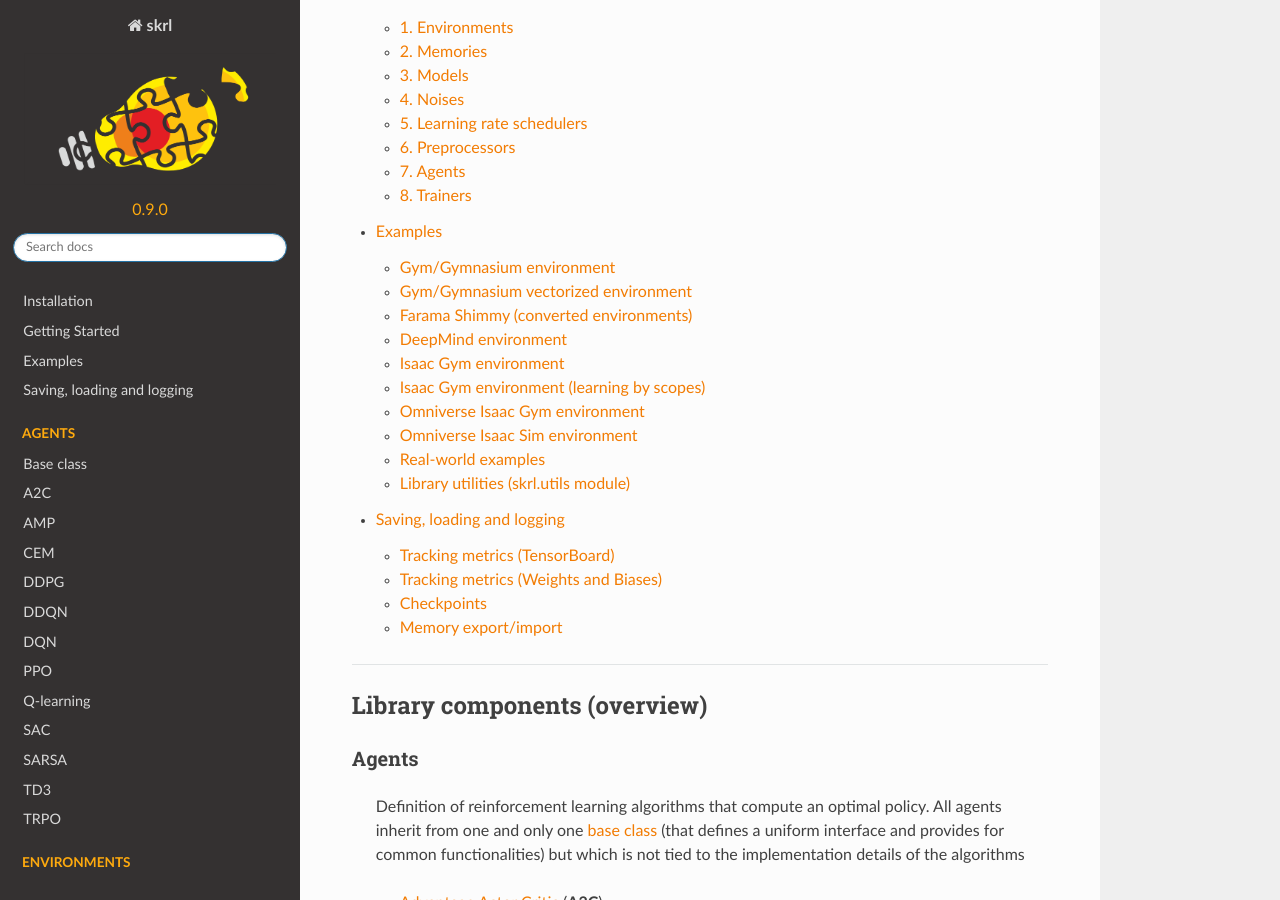
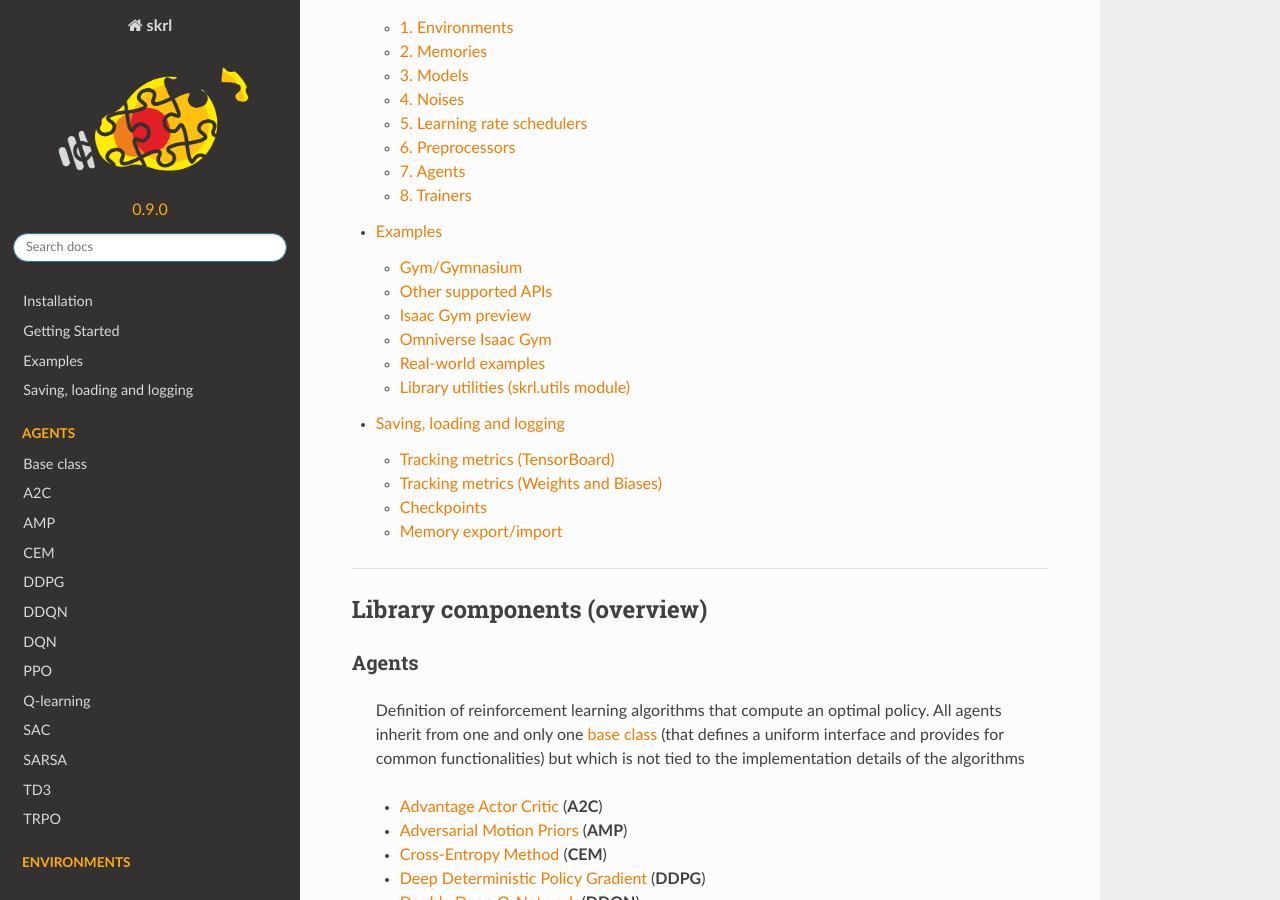
Before and after one commit to Toni-SM/skrl, a Sphinx documentation site: the page built from docs/source/index.rst, in a window 1280 px wide and 900 px high, scrolled down 1240 px. Built offline with Sphinx 7.4.7 and the Read the Docs theme 2.0.0, drawn with Linux system fonts in a browser that asks for light colours.

Commit message:
Restructure the examples section

```diff
--- a/docs/source/intro/examples.rst
+++ b/docs/source/intro/examples.rst
@@ -3,8 +3,30 @@
 Examples
 ========
 
+In this section, you will find a variety of examples that demonstrate how to use this library to solve reinforcement learning tasks. With the knowledge and skills you gain from trying these examples, you will be well on your way to using this library to solve your reinforcement learning problems
+
 .. contents:: Table of Contents
-   :depth: 1
+   :depth: 2
+   :local:
+   :backlinks: none
+
+.. raw:: html
+
+   <br>
+
+.. note::
+
+    It is recommended to use the Table of Contents in the sidebar or in this section to improve the browsing experience
+
+.. raw:: html
+
+   <hr><hr>
+
+Gym/Gymnasium
+-------------
+
+.. contents::
+   :depth: 2
    :local:
    :backlinks: none
 
@@ -12,8 +34,8 @@ Examples
 
    <hr>
 
-Gym/Gymnasium environment
--------------------------
+Gym/Gymnasium environments
+^^^^^^^^^^^^^^^^^^^^^^^^^^
 
 These examples perform the training of one agent in a Gym/Gymnasium environment (**one agent, one environment**)
 
@@ -169,8 +191,8 @@ The following components or practices are exemplified (highlighted):
 
    <hr>
 
-Gym/Gymnasium vectorized environment
-------------------------------------
+Gym/Gymnasium vectorized environments
+^^^^^^^^^^^^^^^^^^^^^^^^^^^^^^^^^^^^^
 
 These examples perform the training of one agent in a Gym/Gymnasium vectorized environment (**one agent, multiple independent copies of the same environment in parallel**)
 
@@ -237,7 +259,7 @@ The following components or practices are exemplified (highlighted):
    <hr>
 
 Farama Shimmy (converted environments)
---------------------------------------
+^^^^^^^^^^^^^^^^^^^^^^^^^^^^^^^^^^^^^^
 
 The following examples show the training in several popular environments (Atari, DeepMind Control and OpenAI Gym) that have been converted to the Gymnasium API using the `Shimmy <https://github.com/Farama-Foundation/Shimmy>`_ (API conversion tool) package
 
@@ -289,8 +311,24 @@ The following examples show the training in several popular environments (Atari,
                 .. literalinclude:: ../examples/shimmy/ddpg_openai_gym_compatibility_pendulum.py
                     :language: python
 
-DeepMind environment
+.. raw:: html
+
+   <hr><hr>
+
+Other supported APIs
 --------------------
+
+.. contents::
+   :depth: 2
+   :local:
+   :backlinks: none
+
+.. raw:: html
+
+   <hr>
+
+DeepMind environments
+^^^^^^^^^^^^^^^^^^^^^
 
 These examples perform the training of one agent in an DeepMind environment (**one agent, one environment**)
 
@@ -336,10 +374,22 @@ The following components or practices are exemplified (highlighted):
 
 .. raw:: html
 
+   <hr><hr>
+
+Isaac Gym preview
+-----------------
+
+.. contents::
+   :depth: 2
+   :local:
+   :backlinks: none
+
+.. raw:: html
+
    <hr>
 
-Isaac Gym environment
----------------------
+Isaac Gym environments
+^^^^^^^^^^^^^^^^^^^^^^
 
 These examples perform the training of an agent in the `Isaac Gym environments <https://github.com/NVIDIA-Omniverse/IsaacGymEnvs>`_ (**one agent, multiple environments**)
 
@@ -537,8 +587,8 @@ The PPO agent configuration is mapped, as far as possible, from the rl_games' A2
 
    <hr>
 
-Isaac Gym environment (learning by scopes)
-------------------------------------------
+Isaac Gym environments (learning by scopes)
+^^^^^^^^^^^^^^^^^^^^^^^^^^^^^^^^^^^^^^^^^^^
 
 These examples perform the training of 3 agents by scopes in Isaac Gym's Cartpole environment in the same run (**multiple agents and environments**)
 
@@ -640,10 +690,22 @@ The following components or practices are exemplified (highlighted):
 
 .. raw:: html
 
+   <hr><hr>
+
+Omniverse Isaac Gym
+-------------------
+
+.. contents::
+   :depth: 2
+   :local:
+   :backlinks: none
+
+.. raw:: html
+
    <hr>
 
-Omniverse Isaac Gym environment
--------------------------------
+Omniverse Isaac Gym environments
+^^^^^^^^^^^^^^^^^^^^^^^^^^^^^^^^
 
 These examples perform the training of an agent in the `Omniverse Isaac Gym environments <https://github.com/NVIDIA-Omniverse/OmniIsaacGymEnvs>`_ (**one agent, multiple environments**)
 
@@ -913,8 +975,17 @@ These examples show how to train an agent in an Omniverse Isaac Sim environment
             :language: python
             :emphasize-lines: 24-39, 45, 53-68, 73
 
+.. raw:: html
+
+   <hr><hr>
+
 Real-world examples
 -------------------
+
+.. contents::
+   :depth: 2
+   :local:
+   :backlinks: none
 
 These examples show basic real-world use cases to guide and support advanced RL implementations
 
@@ -1120,10 +1191,19 @@ These examples show basic real-world use cases to guide and support advanced RL
 
                     TASK_CFG["env"]["controlSpace"] = "joint"  # "joint" or "cartesian"
 
+.. raw:: html
+
+   <hr><hr>
+
 .. _library_utilities:
 
 Library utilities (skrl.utils module)
 -------------------------------------
+
+.. contents::
+   :depth: 2
+   :local:
+   :backlinks: none
 
 This example shows how to use the library utilities to carry out the post-processing of files and data generated by the experiments
 
```
Also changed, not shown: other parts of docs/source/intro/examples.rst (+2 -2 lines).
